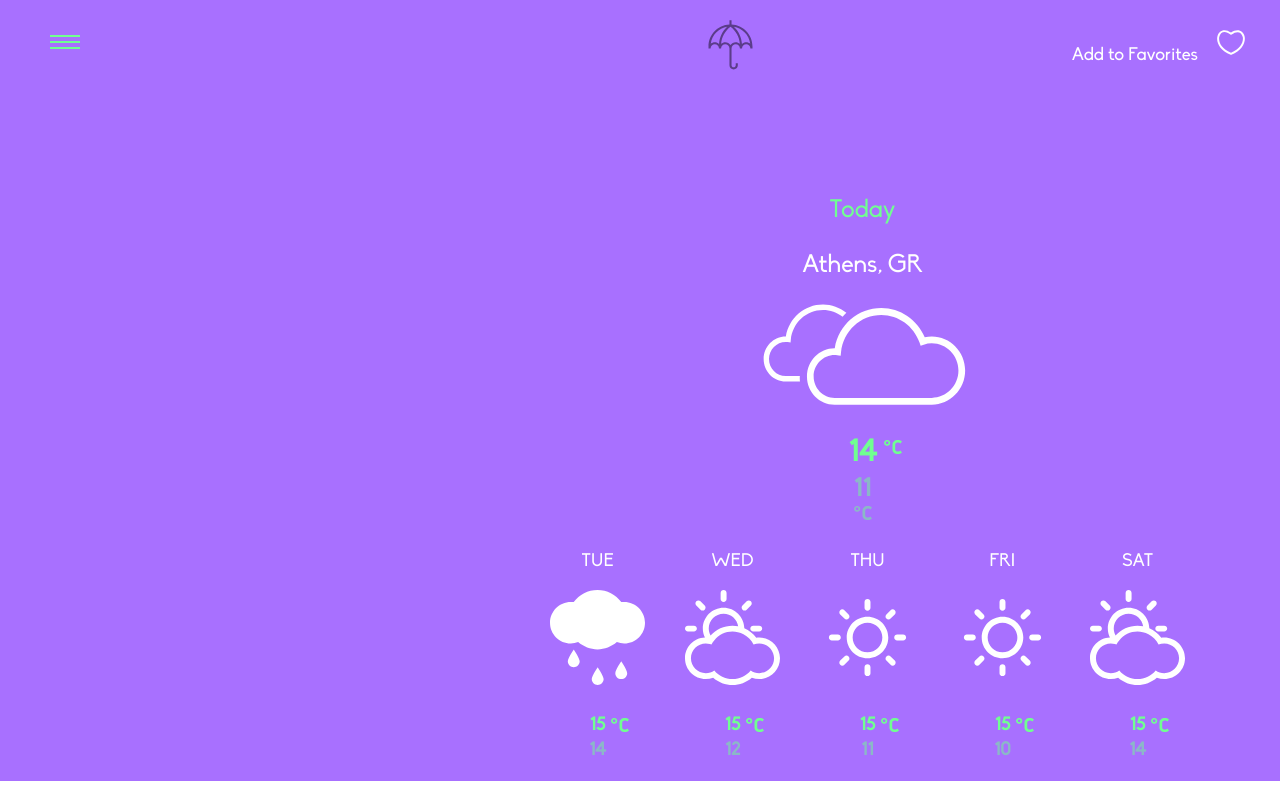
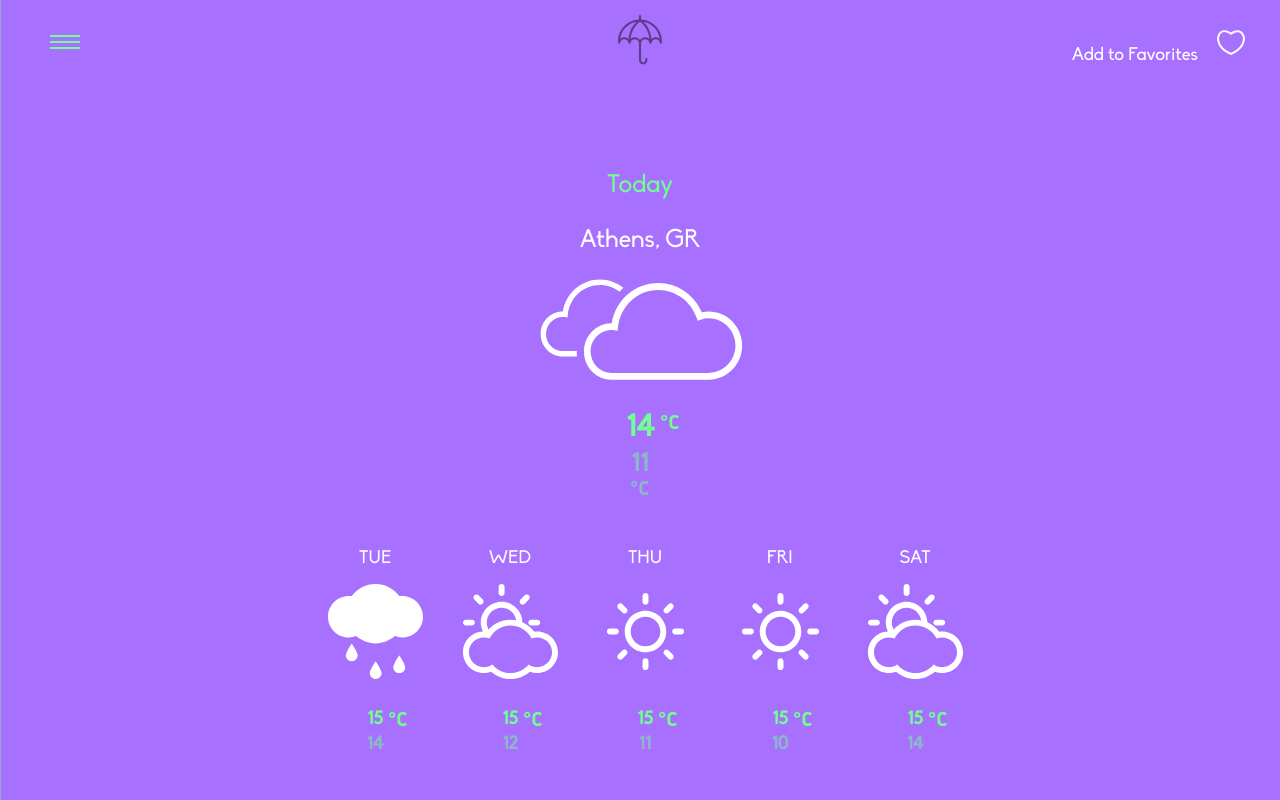
Before and after one commit to bogdanGR/test-holy, a plain HTML site: page index.html in a window 1280 px wide. Drawn offline with Linux system fonts and the light colour scheme; files whose address does not match are found by name.

Commit message:
Update 2017-07-04T08:31:21.200Z

```diff
--- a/css/style.css
+++ b/css/style.css
@@ -411,7 +411,11 @@ template {
 body {
   font-family: "Biko";
   font-style: normal;
-  font-weight: 400; }
+  font-weight: 400;
+  background-color: #a870ff; }
+
+.body-color {
+  background-color: #ff7070; }
 
 .wrapper {
   position: relative;
@@ -420,11 +424,6 @@ body {
   background-color: #a870ff; }
   .wrapper--search {
     background-color: #ff7070; }
-
-.wrapper__img {
-  padding: 20px 0;
-  padding-right: 20px;
-  margin: 0 auto; }
 
 input::-webkit-input-placeholder {
   opacity: 0.5;
@@ -441,7 +440,7 @@ input:-o-input-placeholder {
 
 .burger {
   position: relative;
-  z-index: 1;
+  z-index: 3;
   display: block;
   padding: 0;
   width: 30px;
@@ -478,10 +477,10 @@ input:-o-input-placeholder {
   background: transparent; }
   .burger--closed .burger__layer::before {
     transform: translateY(6px) rotate(45deg);
-    background: #70ff91; }
+    background: #a870ff; }
   .burger--closed .burger__layer::after {
     transform: translateY(-6px) rotate(-225deg);
-    background: #70ff91; }
+    background: #a870ff; }
 
 .form {
   width: 200px;
@@ -518,6 +517,7 @@ input:-o-input-placeholder {
   outline: none; }
 
 .page-main {
+  position: relative;
   padding-top: 80px;
   padding-bottom: 20px;
   background-color: #a870ff; }
@@ -526,10 +526,21 @@ input:-o-input-placeholder {
   .page-main--load {
     background-color: #ff7070;
     height: 100%; }
+  .page-main .container {
+    width: 320px;
+    margin-left: auto;
+    margin-right: auto; }
 
 .page-main__title {
   font-size: 25px;
   color: #ffffff; }
+
+.page-main__img {
+  position: absolute;
+  top: 15px;
+  left: 50%;
+  transform: translateX(-50%);
+  transition: all 0.3s; }
 
 .page-main__wrapper {
   display: flex;
@@ -579,7 +590,8 @@ input:-o-input-placeholder {
 
 .sidebar {
   background-color: #6ffe90;
-  padding-top: 50px; }
+  padding-top: 50px;
+  z-index: 2; }
   .sidebar--closed {
     display: none; }
   .sidebar--opened {
@@ -682,10 +694,12 @@ input:-o-input-placeholder {
     background-image: url("../img/Celcium.svg"); }
 
 .widget__title {
+  padding-bottom: 15px;
   font-size: 18px;
   color: #ffffff;
   text-transform: uppercase;
-  text-align: center; }
+  text-align: center;
+  text-decoration: none; }
 
 .widget__img {
   width: 95px;
@@ -720,23 +734,15 @@ input:-o-input-placeholder {
 @media (min-width: 700px) {
   .wrapper--search {
     display: block; }
-  .wrapper__img {
-    margin: 0;
-    margin-left: 14%; }
-  .wrapper__img--search {
-    margin-left: 10%; }
-  .burger {
-    float: left;
-    top: 35px;
-    left: 50px; }
-  .burger--closed .burger__layer {
-    background: transparent; }
-  .burger--closed .burger__layer::before {
-    transform: translateY(6px) rotate(45deg);
-    background: #a870ff; }
-  .burger--closed .burger__layer::after {
-    transform: translateY(-6px) rotate(-225deg);
-    background: #a870ff; }
+  .sidebar--opened ~ .page-main > .container {
+    transform: translateX(60px); }
+  .sidebar--opened ~ .page-main > .page-main__img {
+    transform: translateX(calc(-50% + 60px)); }
+  .page-main .container {
+    width: 500px;
+    transition: all 0.3s; }
+  .page-main__img {
+    top: -50px; }
   .page-main__link--right {
     display: block;
     padding-top: 35px; }
@@ -750,18 +756,23 @@ input:-o-input-placeholder {
     top: 0;
     bottom: 0;
     margin: 0;
+    display: block;
     padding: 15px 20px;
-    transition: left 0.3s;
+    transition: all 0.3s;
     background: #6ffe90; }
+  .sidebar--closed {
+    transform: translateX(-100%); }
+  .sidebar--opened {
+    transform: translateX(0%); }
   .sidebar__title {
     padding-top: 100px;
-    padding-bottom: 50px;
+    padding-bottom: 90px;
     width: 90px;
     text-align: left;
     font-size: 30px; }
   .sidebar__text {
     width: 90px;
-    padding-bottom: 60px;
+    padding-bottom: 100px;
     text-align: left;
     font-size: 30px; }
   .sidebar__text::before {
@@ -770,22 +781,19 @@ input:-o-input-placeholder {
     width: 100px;
     margin: 0; }
   .widget {
-    width: 500px;
-    margin-left: 220px; }
+    align-items: center; }
   .widget__max::after {
     right: 5px; }
   .widget__wrapper--top {
     width: 200px;
-    margin: 0 auto;
-    padding-left: 125px; }
+    padding-bottom: 40px; }
   .widget__wrapper--bottom {
-    display: flex; }
+    display: flex;
+    margin-left: 50px; }
   .widget__day {
     padding-right: 20px; } }
 
 @media (min-width: 850px) {
-  .wrapper__img {
-    margin-left: 290px; }
   .sidebar {
     width: 20%; }
   .sidebar__title {
@@ -794,41 +802,24 @@ input:-o-input-placeholder {
     padding-left: 5%; }
   .social-icons {
     margin: 0;
-    padding-left: 5%; }
-  .widget {
-    margin-left: 290px; } }
+    padding-left: 5%; } }
 
 @media (min-width: 1000px) {
-  .wrapper__img {
-    margin-left: 460px; }
   .sidebar {
-    width: 25%; }
-  .widget {
-    margin-left: 395px; } }
+    width: 22%; } }
 
 @media (min-width: 1200px) {
-  .wrapper__img {
-    margin-left: 380px; }
-  .wrapper__img--search {
-    margin-left: 46%; }
-  .widget {
-    margin-left: 550px; }
   .widget__day {
     padding-right: 40px; } }
 
 @media (min-width: 1500px) {
-  .wrapper__img {
-    margin-left: 400px; }
   .sidebar {
-    width: 30%; }
-  .widget {
-    margin-left: 400px; } }
+    width: 29%; } }
 
-@media (min-width: 2001px) {
-  .wrapper__img {
-    margin: 0 auto;
-    margin-left: 50%; }
-  .wrapper__img--search {
-    margin: 0 auto 0 47%; }
-  .widget {
-    margin: 0 auto; } }
+@media (min-width: 2000px) {
+  .sidebar {
+    width: 35%; } }
+
+@media (max-width: 700px) {
+  .wrapper {
+    height: 0; } }
--- a/index.html
+++ b/index.html
@@ -12,9 +12,8 @@
 </svg>
   <div class="wrapper">
     <button class="burger" type="button">
-    <span class="burger__layer">переключатель</span>
+      <span class="burger__layer">toggle</span>
   </button>
-    <img class="wrapper__img" src="img/umbrella_small.svg" alt="logo">
     <a class="page-main__link  page-main__link--right" href="">Add to Favorites
     <svg class="page-main__svg" width="28" height="25">
       <use xlink:href="#heart"></use>
@@ -45,6 +44,8 @@
     </section>
   </aside>
   <main class="page-main">
+    <img class="page-main__img" src="img/umbrella_small.svg" alt="logo">
+    <div class="container">
       <section class="widget">
         <div class="widget__wrapper  widget__wrapper--top">
           <p class="widget__current-day">Today</p>
@@ -56,37 +57,38 @@
 
         <div class="widget__wrapper  widget__wrapper--bottom">
           <div class="widget__day">
-          <p class="widget__title">Tue</p>
+            <a  class="widget__title" href="#">Tue</a>
             <img class="widget__img" src="img/rain.svg" alt="rain" width="95" height="95">
             <span class="widget__max">15</span>
             <span class="widget__min">14</span>
           </div>
           <div class="widget__day">
-          <p class="widget__title">Wed</p>
+            <a class="widget__title" href="#">Wed</a>
             <img class="widget__img" src="img/sunwithcloud.svg" alt="sun with clouds" width="95" height="95">
             <span class="widget__max">15</span>
             <span class="widget__min">12</span>
           </div>
           <div class="widget__day">
-          <p class="widget__title">Thu</p>
+            <a class="widget__title" href="#">Thu</a>
             <img class="widget__img" src="img/sun.svg" alt="sun" width="95" height="95">
             <span class="widget__max">15</span>
             <span class="widget__min">11</span>
           </div>
           <div class="widget__day">
-          <p class="widget__title">Fri</p>
+            <a class="widget__title" href="#">Fri</a>
             <img class="widget__img" src="img/sun.svg" alt="sun" width="95" height="95">
             <span class="widget__max">15</span>
             <span class="widget__min">10</span>
           </div>
           <div class="widget__day">
-          <p class="widget__title">Sat</p>
+            <a class="widget__title" href="#">Sat</a>
             <img class="widget__img" src="img/sunwithcloud.svg" alt="sun with clouds" width="95" height="95">
             <span class="widget__max">15</span>
             <span class="widget__min">14</span>
           </div>
         </div>
       </section>
+    </div>
   </main>
   <script src="js/main.js" type="text/javascript"></script>
 </body>
```
Also changed, not shown: loading.html (+1 -1 lines), search.html (+2 -3 lines), css/style-min.css. Lines whose indentation alone changed are shown as unchanged.
